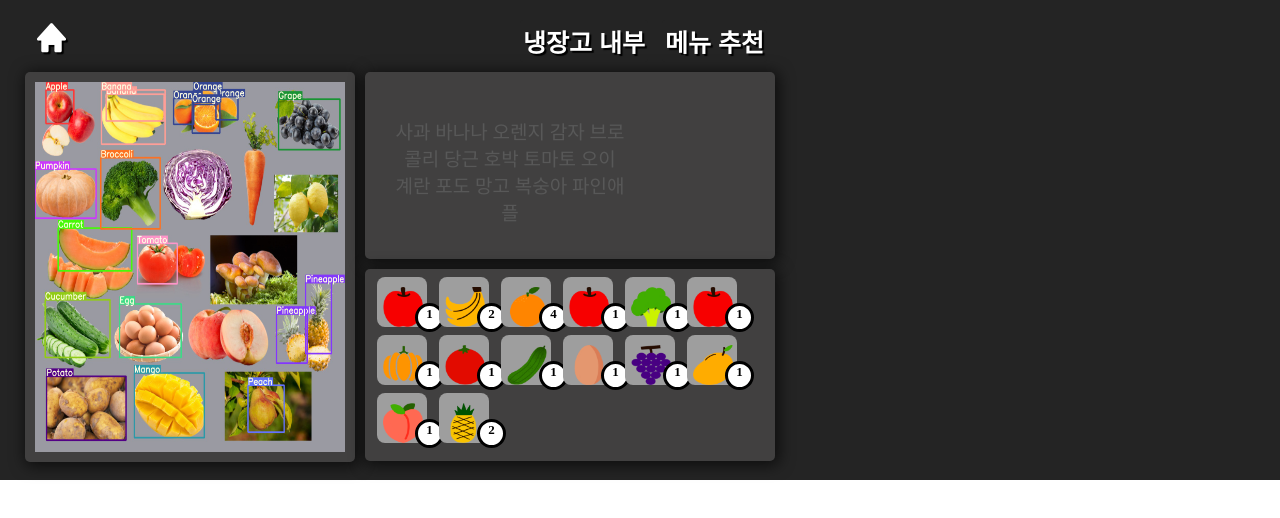
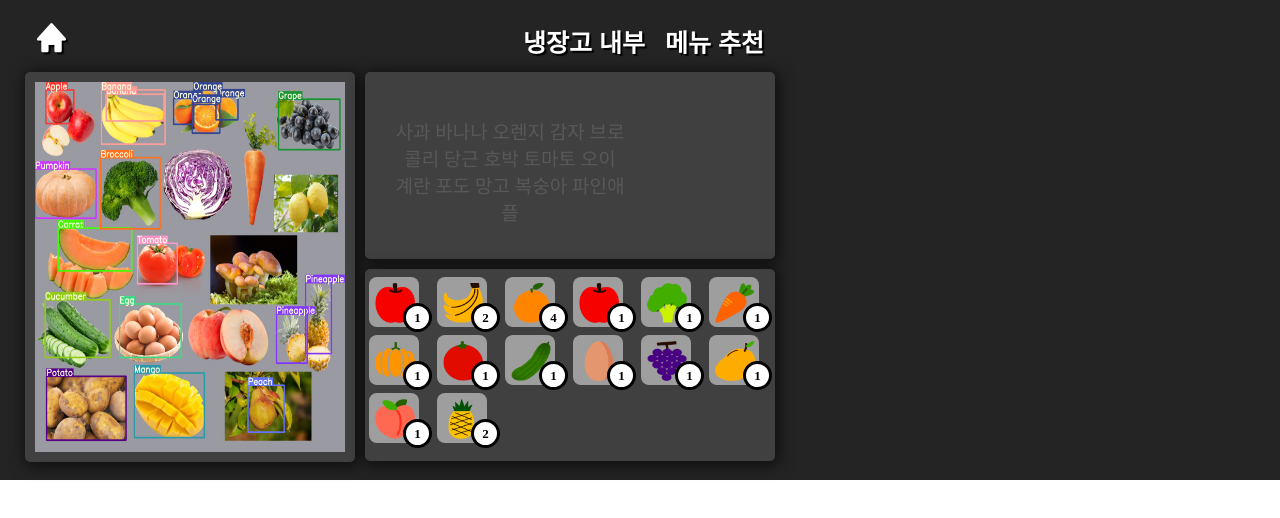
Before and after one commit to THINCAR/2021ESWContest_webOS_3004, a plain HTML site: page webapp/refrigerator1/refrigerator.html in a window 1280 px wide. Drawn offline with nearby package versions, Linux system fonts and the light colour scheme.

Commit message:
Modify : modify webapp/refrigerator1/style.css

```diff
--- a/webapp/door1/script.js
+++ b/webapp/door1/script.js
@@ -81,7 +81,6 @@ window.onload = function() {
         menuBtnChange();
     });
 
-
     $('#aa').show();
     $('#bb').hide();
     $('#cc').hide();
--- a/webapp/refrigerator1/refrigerator.html
+++ b/webapp/refrigerator1/refrigerator.html
@@ -82,7 +82,7 @@
     food_load("./uploads/broccoli.txt", "broccoli.png");
     food_load("./uploads/cabbage.txt", "apple.png");
     food_load("./uploads/cantaloupe.txt", "apple.png");
-    food_load("./uploads/carrot.txt", "apple.png",
+    food_load("./uploads/carrot.txt", "carrot.png",
     "<div class='menu'><img src='./menu_recommand/carrotpancake.jpg' class='menu_image'><div class='menu_description'><p>메뉴이름 : 당근전</p><p>활용한 식재료 : 당근</p><p>필요한 식재료 : 밀가루</p><div class='menu_button'><div class='recipe' data-menu='당근전'>조리법 보기</div><div class='to_kakao' data-menu='당근전'>냉장고로 조리법 전송</div></div></div></div>" );
     food_load("./uploads/pumpkin.txt", "pumpkin.png");
     food_load("./uploads/tomato.txt", "tomato.png");
@@ -93,7 +93,7 @@
     food_load("./uploads/lemon.txt", "lemon.png",
     "<div class='menu'><img src='./menu_recommand/lemonade.jpg' class='menu_image'><div class='menu_description'><p>메뉴이름 : 수제레몬청</p><p>활용한 식재료 : 레몬</p><p>필요한 식재료 : 설탕</p><div class='menu_button'><div class='recipe' data-menu='수제레몬청'>조리법 보기</div><div class='to_kakao' data-menu='수제레몬청'>냉장고로 조리법 전송</div></div></div></div>" );
     food_load("./uploads/mango.txt", "mango.png");
-    food_load("./uploads/mushroom.txt", "apple.png");
+    food_load("./uploads/mushroom.txt", "mushroom.png");
     food_load("./uploads/peach.txt", "peach.png");
     food_load("./uploads/pear.txt", "apple.png");
     food_load("./uploads/pineapple.txt", "pineapple.png");
--- a/webapp/refrigerator1/style.css
+++ b/webapp/refrigerator1/style.css
@@ -120,7 +120,8 @@ img{
     border-radius: 8px;
     position: relative;
     float: left;
-    margin-left: 12px;
+    margin-left: 4px;
+    margin-right: 14px;
     margin-top: 8px;
     border: 3px #414040;
 }
@@ -129,7 +130,7 @@ img{
     height: 40px;
     position:absolute;
     left: 6px;
-    bottom: 5px;
+    top: 6px;
 }
 .number{
     width: 23px;
@@ -142,8 +143,9 @@ img{
     font-weight: 600;
     text-align: center;
     position:absolute;
-    left: 38px;
+    left: 34px;
     bottom: -5px;
+    line-height: 23px;
 }
 .conc{
     position: absolute;
--- a/webapp/style.css
+++ b/webapp/style.css
@@ -91,7 +91,7 @@ a{
     justify-content: space-around;
     align-items: center;
     box-shadow: 2px 2px 15px 2px rgba(0,0,0,0.65);
-
+    border-radius: 5px;
 }
 .heatbath{
     border: 3px solid #fff;
@@ -103,6 +103,7 @@ a{
     justify-content: space-around;
     align-items: center;
     box-shadow: 2px 2px 15px 2px rgba(0,0,0,0.65);
+    border-radius: 5px;
 }
 .door{
     border: 3px solid #fff;
@@ -114,7 +115,9 @@ a{
     justify-content: space-around;
     align-items: center;
     box-shadow: 2px 2px 15px 2px rgba(0,0,0,0.65);
+    border-radius: 5px;
 }
+
 /*  여기 아래부터는 index.html */
 .container{
     position: relative;
```
